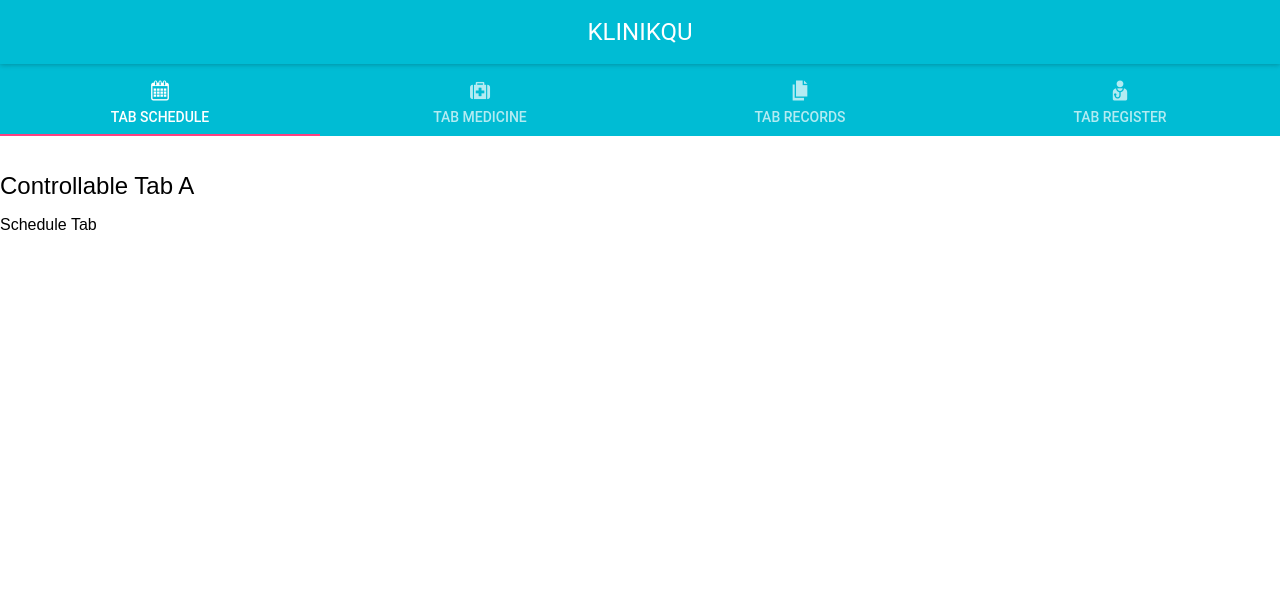
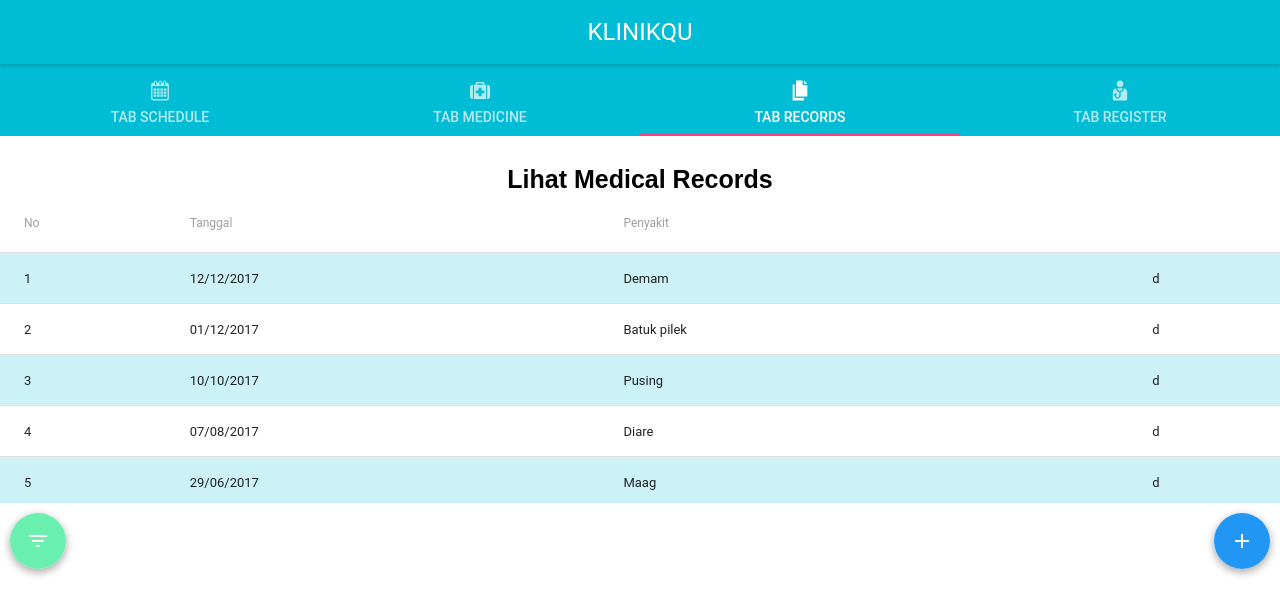
Before and after one commit to sutantowilliam/KlinikQu, a React (Create React App) app: page / in a window 1280 px wide. Shown: the top 614 px of the page. Built offline with nearby package versions, Linux system fonts and the light colour scheme.

Commit message:
Fix med records page

```diff
--- a/package.json
+++ b/package.json
@@ -8,6 +8,7 @@
     "material-ui": "^0.19.4",
     "react": "^16.0.0",
     "react-dom": "^16.0.0",
+    "react-router-dom": "^4.2.2",
     "react-scripts": "1.0.17"
   },
   "scripts": {
--- a/src/App.css
+++ b/src/App.css
@@ -40,6 +40,18 @@
   float: right;
 }
 
+.margin-top {
+  margin-top: 10px;
+}
+
+.margin-left {
+  margin-left: 10px;
+}
+
+.margin-right {
+  margin-right: 10px;
+}
+
 .fixed-bottom {
   position: fixed;
   bottom: 0;
--- a/src/components/datagrid.js
+++ b/src/components/datagrid.js
@@ -8,6 +8,8 @@ import {
   TableRowColumn,
 } from 'material-ui/Table';
 import FontIcon from 'material-ui/FontIcon';
+import '../img/flaticon.css';
+import '../App.css'
 
 const editIcon = <FontIcon className="flaticon-edit-pencil-button orange"></FontIcon>;
 const deleteIcon = <FontIcon className="flaticon-trash red"></FontIcon>;
@@ -48,8 +50,14 @@ class TableExampleSimple extends Component {
     super(props);
   }
   editDelete(row, column) {
-    console.log(row + '-' + column);
-    console.log(this);
+    if (column == '3') {
+      alert('editing');
+    } else if (column == '4') {
+      //eslint-disable-next-line
+      if (confirm('Apakah anda yakin ingin menghapus record ke ' + (row + 1) + '?')) {
+        alert('Record ke ' + (row + 1) + ' berhasil dihapus');
+      }
+    }
   }
   render() {
     return (
@@ -79,7 +87,7 @@ class TableExampleSimple extends Component {
               <TableRowColumn className="first-column">{index+1}</TableRowColumn>
               <TableRowColumn className="second-column">{row.tanggal}</TableRowColumn>
               <TableRowColumn className="third-column">{row.penyakit}</TableRowColumn>
-              <TableRowColumn className="fourth-column">e</TableRowColumn>
+              <TableRowColumn className="fourth-column"><FontIcon className="flaticon-edit-pencil-button orange"></FontIcon></TableRowColumn>
               <TableRowColumn className="fifth-column">d</TableRowColumn>
             </TableRow>
           ))}
--- a/src/components/medical.js
+++ b/src/components/medical.js
@@ -1,5 +1,4 @@
 import React, { Component } from 'react';
-import logo from '../logo.svg';
 import '../App.css';
 import FontIcon from 'material-ui/FontIcon';
 import {blue500, red500, greenA200} from 'material-ui/styles/colors';
@@ -8,27 +7,17 @@ import AppBarExampleIconButton from './appbar.js';
 import MuiThemeProvider from 'material-ui/styles/MuiThemeProvider';
 import TableExampleSimple from './datagrid.js'
 import TabsExampleControlled from './tab.js'
+import FloatingActionButton from 'material-ui/FloatingActionButton';
+import ContentAdd from 'material-ui/svg-icons/content/add';
+import Filter from 'material-ui/svg-icons/content/filter-list';
 
-const forms = {
-	medRecord1: <div>
-        		<div className="title">
-					<br/>
-					Lihat Medical Records
-				</div>
-				<div>
-					<TableExampleSimple/>
-					<FontIcon className="flaticon-black-1 float-left float-button" color={blue500}/>
-					<FontIcon className="flaticon-add-round-button float-right float-button" color={greenA200}/>
-            	</div>
-            	</div>,
-}
-
-export default class MedicalTab extends Component {
+var tab = class MedicalTab extends Component {
 	constructor(props) {
 		super(props);
 		this.state={
-			model: forms['medRecord1'],
+			view: forms['medRecord1'],
 		}
+		this.handleChange = this.handleChange.bind(this);
 	}
 
 	getForm(currentMode) {
@@ -36,12 +25,47 @@ export default class MedicalTab extends Component {
 	}
 
 	handleChange(currentMode) {
-		this.state.model = forms[currentMode];
+		console.log('masuk ga bung');
+		this.setState({
+			view: forms[currentMode],
+		});
 	}
 
 	render() {
 		return (
-			this.state.model
+			this.state.view
 		);
 	}
 }
+
+var func = function() {
+	// console.log(document.getElementById('test').parentElement.innerHTML);
+	// console.log(tab.handleChange('addRecord'));
+	console.log(tab.x);
+}
+
+var forms = {
+	medRecord1:
+				<div>
+        		<div className="title">
+					<br/>
+					Lihat Medical Records
+				</div>
+				<div>
+					<TableExampleSimple/>
+					<FloatingActionButton className="float-right margin-top margin-right" backgroundColor={blue500}><ContentAdd/></FloatingActionButton>
+					<FloatingActionButton onClick={func} className="float-left margin-top margin-left" backgroundColor={greenA200}><Filter/></FloatingActionButton>
+            	</div>
+            	</div>,
+    addRecord: <div>
+    			<div className="title">
+    				<br/>
+    				Tambah Medical Records
+    			</div>
+    			<div>
+    				this will be the form
+    			</div>
+    			</div>,
+}
+
+export default tab;
--- a/src/components/tab.js
+++ b/src/components/tab.js
@@ -27,7 +27,7 @@ export default class TabsExampleControlled extends React.Component {
   constructor(props) {
     super(props);
     this.state = {
-      value: 'ScheduleTab',
+      value: 'RecordsTab',
     };
   }
 
@@ -59,7 +59,7 @@ export default class TabsExampleControlled extends React.Component {
             </p>
           </div>
         </Tab>
-        <Tab icon={recordsIcon} label="Tab Records" value="Records Tab">
+        <Tab icon={recordsIcon} label="Tab Records" value="RecordsTab">
           <div>
             <MedicalTab/>
           </div>
```
Also changed, not shown: 1 other file (tests, documents, lock files or other folders).
